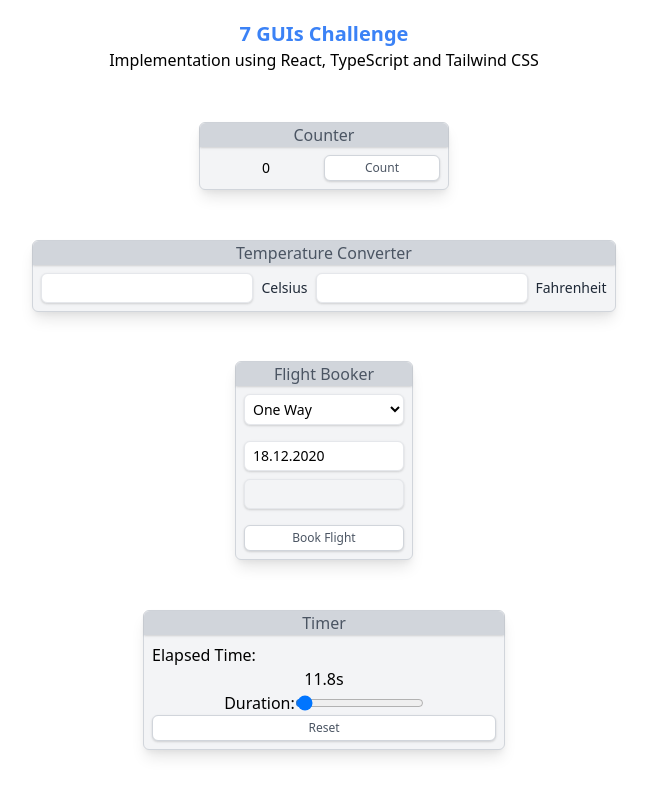
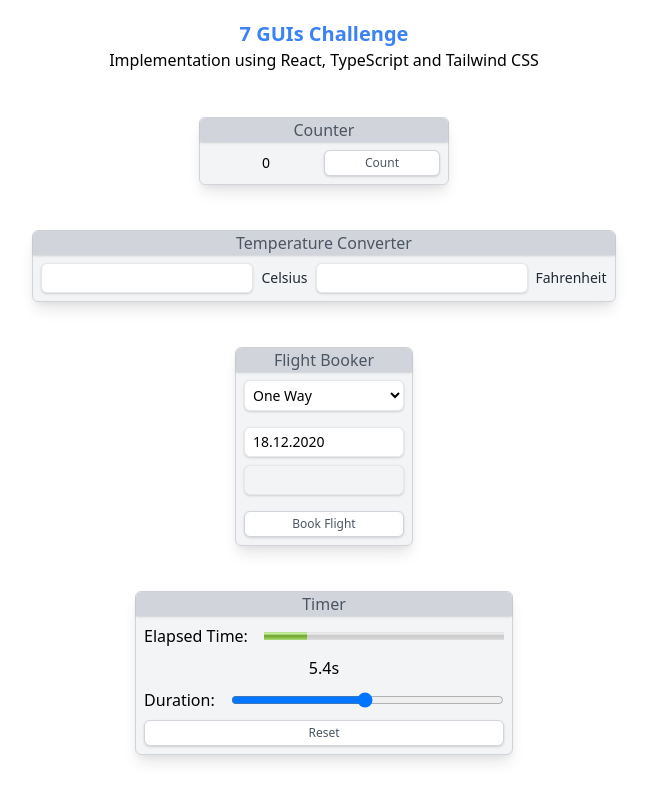
Before and after one commit to ferueda/7guis, a React (Create React App) app: page / in a window 1280 px wide. Shown: the whole page, without its empty margins (316-963 px from the left). Built offline with nearby package versions, Linux system fonts and the light colour scheme.

Commit message:
Add Timer functionality
Added elapsed time and duration state
Added meter and duration slider elements

```diff
--- a/src/guis/Timer.tsx
+++ b/src/guis/Timer.tsx
@@ -6,20 +6,58 @@ import Body from '../components/shared/Body';
 import Button from '../components/shared/Button';
 
 const Timer: React.FC = () => {
+  const [elapsedTime, setElapsedTime] = React.useState<number>(0);
+  const [duration, setDuration] = React.useState<number>(30000);
+
+  const formattedElapsedTime: string = (elapsedTime / 1000).toFixed(1);
+
+  React.useEffect(() => {
+    const interval = window.setInterval(() => {
+      setElapsedTime((prev) => (prev < duration ? prev + 100 : prev));
+    }, 100);
+
+    return () => {
+      window.clearInterval(interval);
+    };
+  }, [duration]);
+
+  const handleReset = (): void => {
+    setElapsedTime(0);
+  };
+
+  const handleDuration = (e: React.ChangeEvent<HTMLInputElement>): void => {
+    setDuration(Number(e.target.value));
+  };
+
   return (
     <Window>
       <Header>Timer</Header>
       <Body>
-        <div className="flex">
+        <div className="flex items-center justify-between">
           <span>Elapsed Time:</span>
-          <div className="w-60"></div>
+          <meter min={0} max={duration} value={elapsedTime} className="w-60 ml-4" />
         </div>
-        <div>11.8s</div>
-        <div className="flex">
-          <label>Duration:</label>
-          <input type="range" min="0" max="3000" />
+
+        <div className="my-2">{formattedElapsedTime}s</div>
+
+        <div className="w-full flex items-center justify-between mb-2">
+          <label htmlFor="dur" className="">
+            Duration:
+          </label>
+
+          <input
+            id="dur"
+            name="dur"
+            type="range"
+            min={1000}
+            max={60000}
+            value={duration}
+            className="ml-4 w-full"
+            onChange={handleDuration}
+          />
         </div>
-        <Button onClick={() => {}}>Reset</Button>
+
+        <Button onClick={handleReset}>Reset</Button>
       </Body>
     </Window>
   );
```
